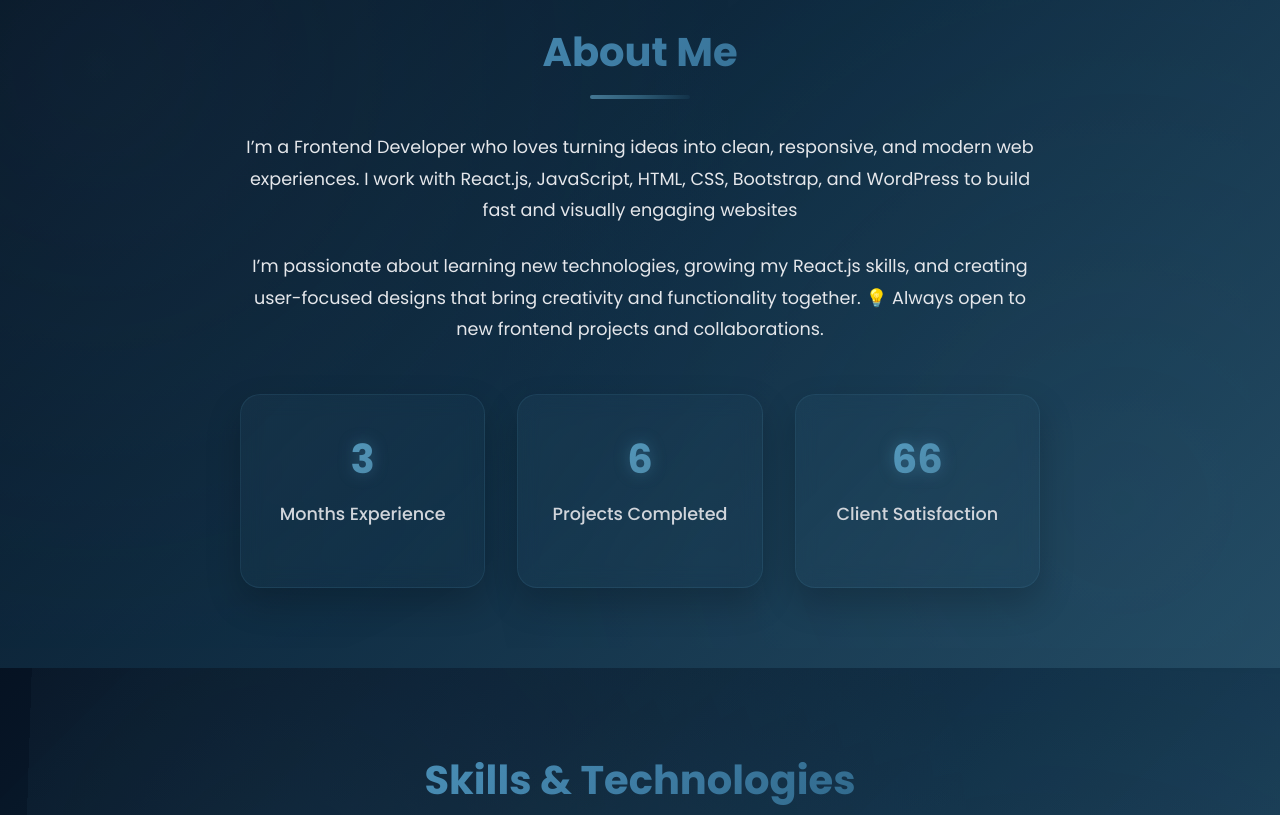
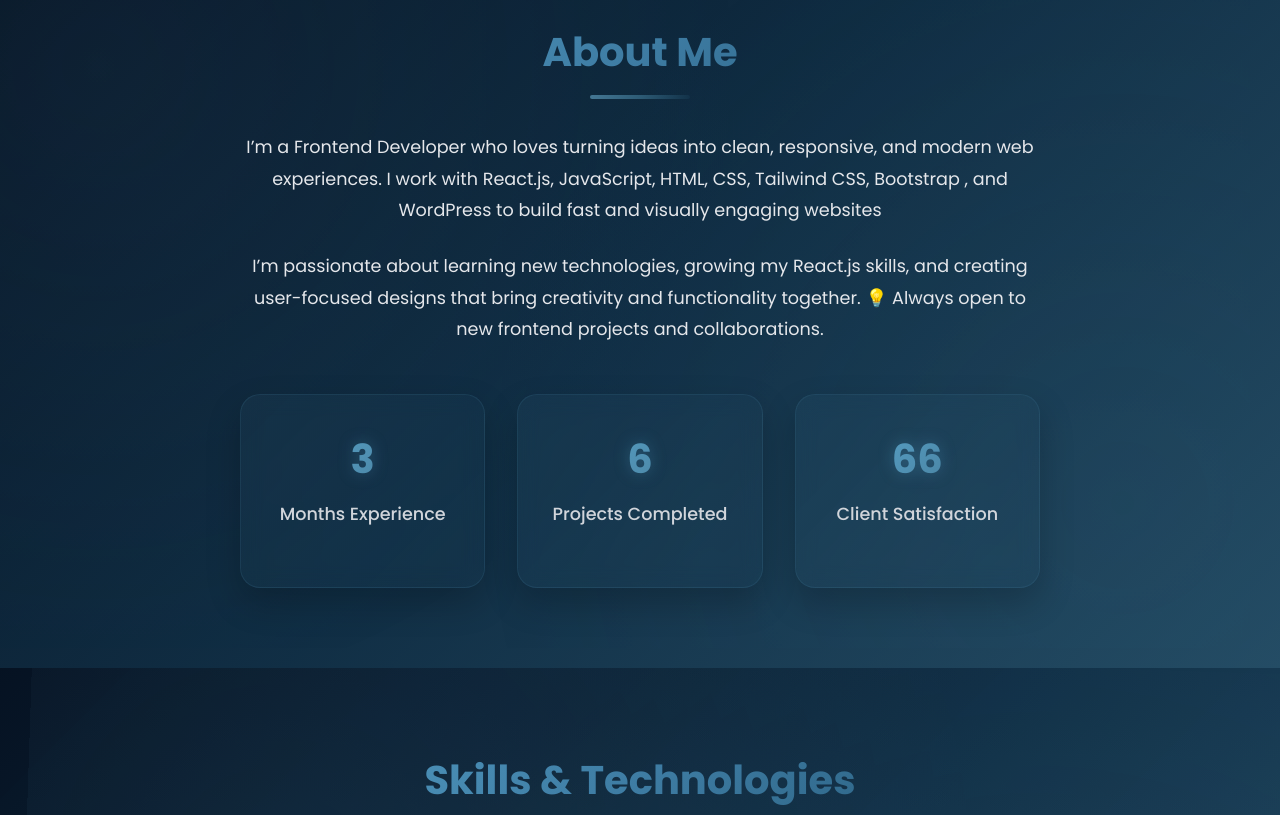
Before and after one commit to Umair-dev55/Portfolio, a plain HTML site: page index.html in a window 1280 px wide. Shown: the part 860-1675 px from the top of the page. Drawn offline with Linux system fonts and the light colour scheme; animation ran at ten frames a second.

Commit message:
Update index.html

```diff
--- a/index.html
+++ b/index.html
@@ -86,7 +86,9 @@
                 <div class="about-text">
                     <p>
                         I’m a Frontend Developer who loves turning ideas into clean, responsive, and modern web
-                        experiences. I work with React.js, JavaScript, HTML, CSS, Bootstrap, and WordPress to build fast
+                        experiences. I work with React.js, JavaScript, HTML, CSS, Tailwind CSS, Bootstrap , and
+                        WordPress
+                        to build fast
                         and visually engaging websites
                     </p>
                     <p>
```
